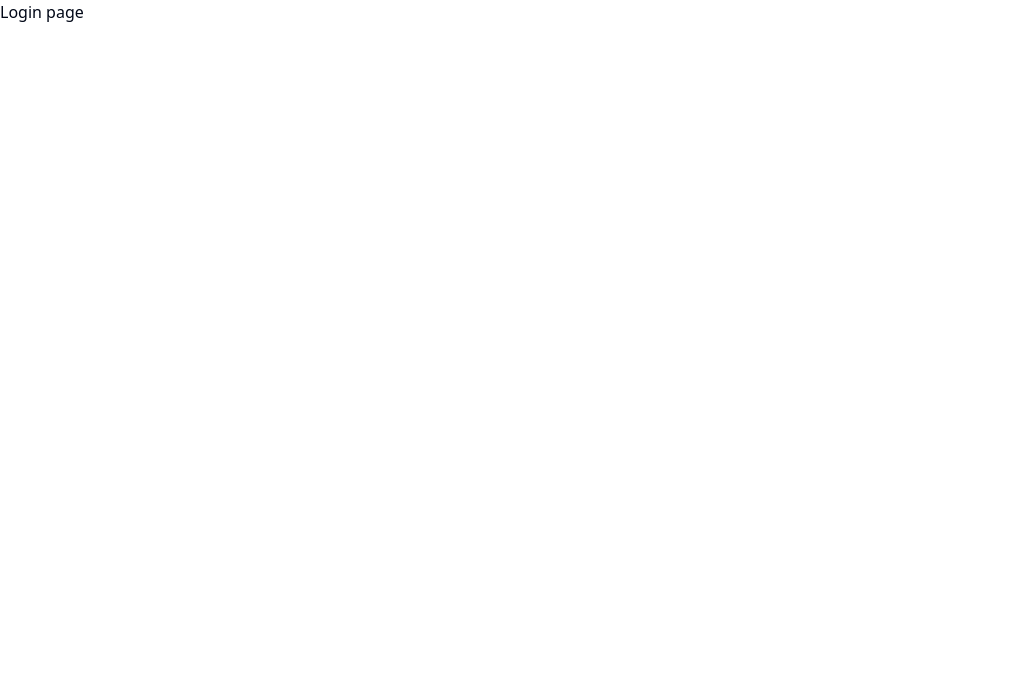
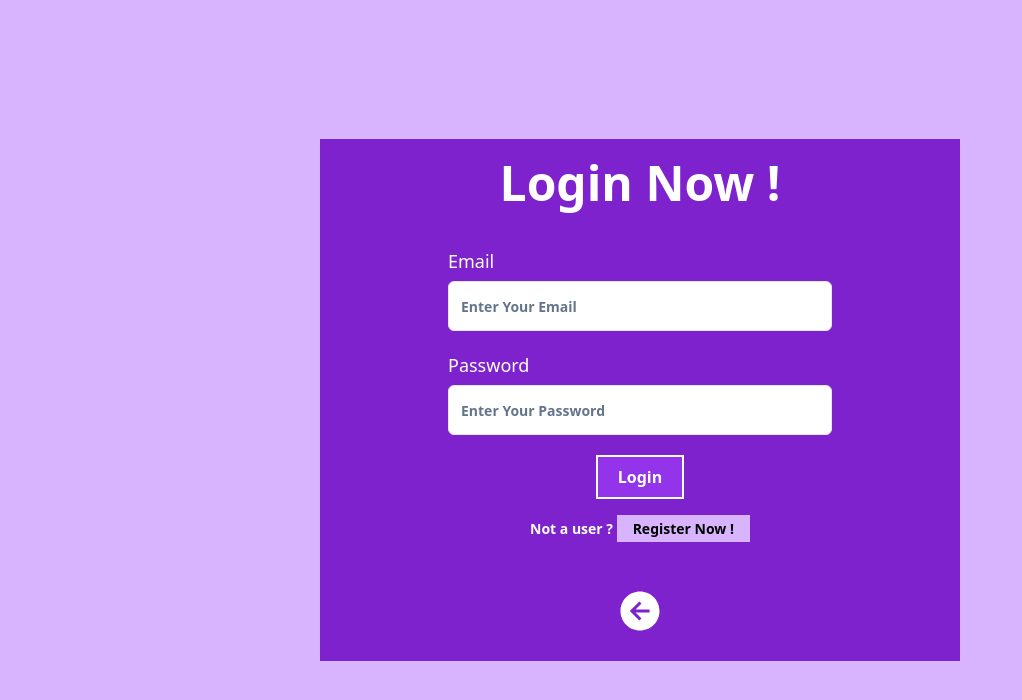
Before and after one commit to bandhandut19/microdeft_react_test_bondon_datta, a React (Vite) app: page /login in a window 1280 px wide. Shown: the top 700 px of the page, without its empty margins (0-1022 px from the left). Built offline with nearby package versions, Linux system fonts and the light colour scheme.

Commit message:
created login page and setup done with useForm

```diff
--- a/src/components/Layouts/SecondaryLayout.tsx
+++ b/src/components/Layouts/SecondaryLayout.tsx
@@ -2,7 +2,7 @@ import { Outlet } from "react-router";
 
 const SecondaryLayout = () => {
   return (
-    <div>
+    <div className="bg-purple-300 min-h-screen flex items-center justify-center">
       <Outlet></Outlet>
     </div>
   );
--- a/src/components/Pages/Login.tsx
+++ b/src/components/Pages/Login.tsx
@@ -1,7 +1,90 @@
+import IloginType from "@/types/loginType";
+import { useForm } from "react-hook-form";
+import { Input } from "../UI/input";
+import { Label } from "../UI/label";
+import { Link } from "react-router";
+import { IoArrowBackCircleSharp } from "react-icons/io5";
+import {
+  Tooltip,
+  TooltipContent,
+  TooltipProvider,
+  TooltipTrigger,
+} from "../UI/tooltip";
 const Login = () => {
+  const { register, handleSubmit, reset } = useForm<IloginType>();
+
+  const handleLogin = async (data: IloginType) => {
+    console.log(data);
+    reset();
+  };
   return (
-    <div>
-      <h1>Login page</h1>
+    <div className="lg:w-1/2   md:w-4/5 px-10 lg:px-0 mx-auto bg-purple-700 text-white font-bold">
+      <h1 className="text-center lg:text-5xl text-4xl pt-5">Login Now !</h1>
+      <form
+        onSubmit={handleSubmit(handleLogin)}
+        className="flex items-center justify-center mt-10 flex-col gap-5"
+      >
+        <div className="grid w-full max-w-sm items-center gap-1.5">
+          <Label htmlFor="email" className="text-lg">
+            Email
+          </Label>
+          <Input
+            type="email"
+            className="text-purple-600 py-6"
+            id="email"
+            placeholder="Enter Your Email"
+            required
+            {...register("email")}
+          />
+        </div>
+        <div className="grid w-full max-w-sm items-center gap-1.5">
+          <Label htmlFor="email" className="text-lg">
+            Password
+          </Label>
+          <Input
+            type="password"
+            className="text-purple-600 py-6"
+            id="email"
+            placeholder="Enter Your Password"
+            required
+            {...register("password")}
+          />
+        </div>
+        <div>
+          <button
+            type="submit"
+            className="b px-5 py-2 hover:scale-105 text-white bg-purple-600 border-2 border-white"
+          >
+            Login
+          </button>
+        </div>
+      </form>
+      <div>
+        <div className="text-sm">
+          <h1 className="text-center pt-5 ">
+            Not a user ?{" "}
+            <span className="bg-purple-300  text-black px-4 py-1 ">
+              <Link to={"/register"}> Register Now ! </Link>{" "}
+            </span>
+          </h1>
+        </div>
+        <div className="flex justify-center items-center mt-12 mb-5">
+          <TooltipProvider>
+            <Tooltip>
+              <TooltipTrigger asChild>
+                <Link to={"/"}>
+                  <button className="text-5xl hover:scale-110">
+                    <IoArrowBackCircleSharp />
+                  </button>
+                </Link>
+              </TooltipTrigger>
+              <TooltipContent>
+                <p>Go Back To Home</p>
+              </TooltipContent>
+            </Tooltip>
+          </TooltipProvider>
+        </div>
+      </div>
     </div>
   );
 };
--- /dev/null
+++ b/src/components/UI/input.tsx
@@ -0,0 +1,22 @@
+import * as React from "react"
+
+import { cn } from "@/lib/utils"
+
+const Input = React.forwardRef<HTMLInputElement, React.ComponentProps<"input">>(
+  ({ className, type, ...props }, ref) => {
+    return (
+      <input
+        type={type}
+        className={cn(
+          "flex h-10 w-full rounded-md border border-input bg-background px-3 py-2 text-base ring-offset-background file:border-0 file:bg-transparent file:text-sm file:font-medium file:text-foreground placeholder:text-muted-foreground focus-visible:outline-none focus-visible:ring-2 focus-visible:ring-ring focus-visible:ring-offset-2 disabled:cursor-not-allowed disabled:opacity-50 md:text-sm",
+          className
+        )}
+        ref={ref}
+        {...props}
+      />
+    )
+  }
+)
+Input.displayName = "Input"
+
+export { Input }
--- /dev/null
+++ b/src/components/UI/label.tsx
@@ -0,0 +1,24 @@
+import * as React from "react"
+import * as LabelPrimitive from "@radix-ui/react-label"
+import { cva, type VariantProps } from "class-variance-authority"
+
+import { cn } from "@/lib/utils"
+
+const labelVariants = cva(
+  "text-sm font-medium leading-none peer-disabled:cursor-not-allowed peer-disabled:opacity-70"
+)
+
+const Label = React.forwardRef<
+  React.ElementRef<typeof LabelPrimitive.Root>,
+  React.ComponentPropsWithoutRef<typeof LabelPrimitive.Root> &
+    VariantProps<typeof labelVariants>
+>(({ className, ...props }, ref) => (
+  <LabelPrimitive.Root
+    ref={ref}
+    className={cn(labelVariants(), className)}
+    {...props}
+  />
+))
+Label.displayName = LabelPrimitive.Root.displayName
+
+export { Label }
--- /dev/null
+++ b/src/components/UI/tooltip.tsx
@@ -0,0 +1,28 @@
+import * as React from "react"
+import * as TooltipPrimitive from "@radix-ui/react-tooltip"
+
+import { cn } from "@/lib/utils"
+
+const TooltipProvider = TooltipPrimitive.Provider
+
+const Tooltip = TooltipPrimitive.Root
+
+const TooltipTrigger = TooltipPrimitive.Trigger
+
+const TooltipContent = React.forwardRef<
+  React.ElementRef<typeof TooltipPrimitive.Content>,
+  React.ComponentPropsWithoutRef<typeof TooltipPrimitive.Content>
+>(({ className, sideOffset = 4, ...props }, ref) => (
+  <TooltipPrimitive.Content
+    ref={ref}
+    sideOffset={sideOffset}
+    className={cn(
+      "z-50 overflow-hidden rounded-md border bg-popover px-3 py-1.5 text-sm text-popover-foreground shadow-md animate-in fade-in-0 zoom-in-95 data-[state=closed]:animate-out data-[state=closed]:fade-out-0 data-[state=closed]:zoom-out-95 data-[side=bottom]:slide-in-from-top-2 data-[side=left]:slide-in-from-right-2 data-[side=right]:slide-in-from-left-2 data-[side=top]:slide-in-from-bottom-2",
+      className
+    )}
+    {...props}
+  />
+))
+TooltipContent.displayName = TooltipPrimitive.Content.displayName
+
+export { Tooltip, TooltipTrigger, TooltipContent, TooltipProvider }
--- /dev/null
+++ b/src/types/loginType.ts
@@ -0,0 +1,5 @@
+interface IloginType {
+  email: string;
+  password: string;
+}
+export default IloginType;
```
Also changed, not shown: package.json (+11 -1 lines), 1 other file (tests, documents, lock files or other folders).
